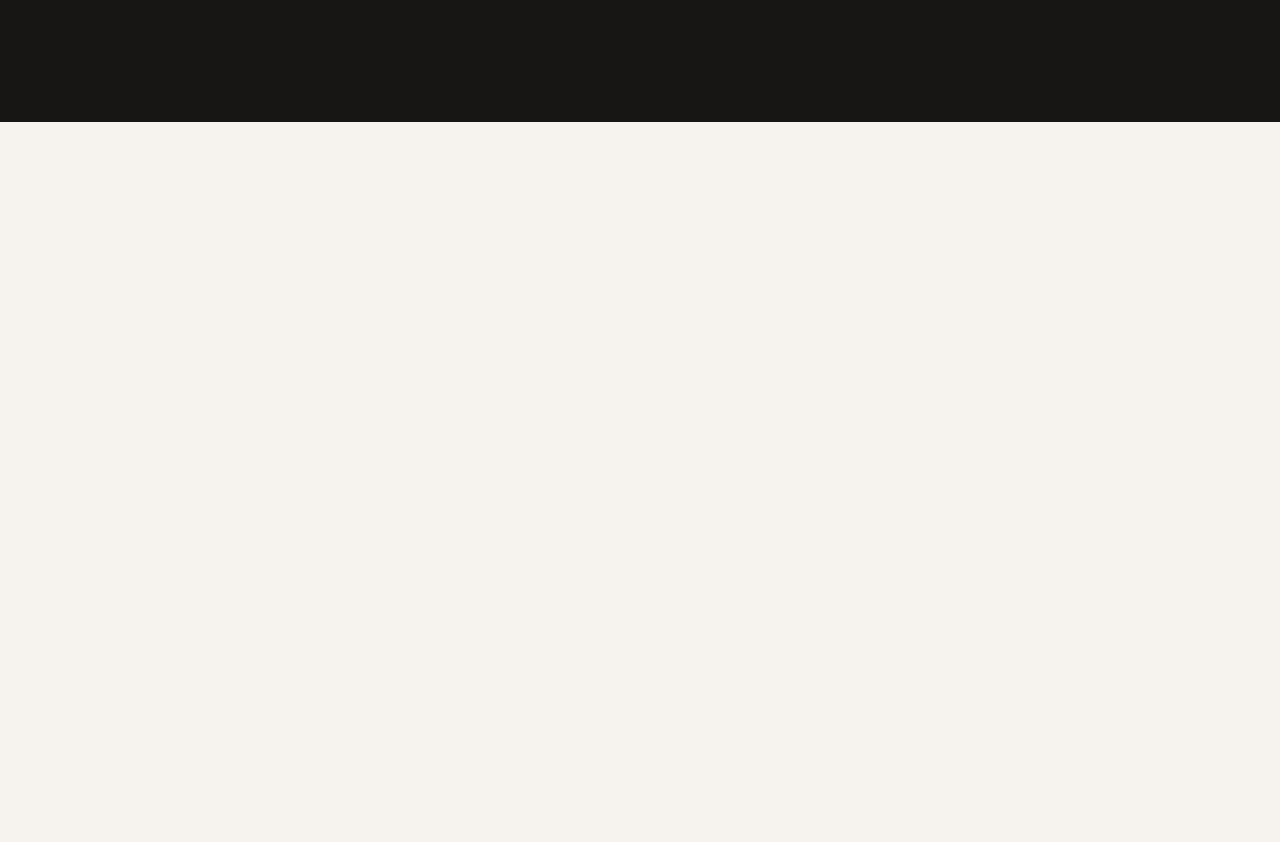
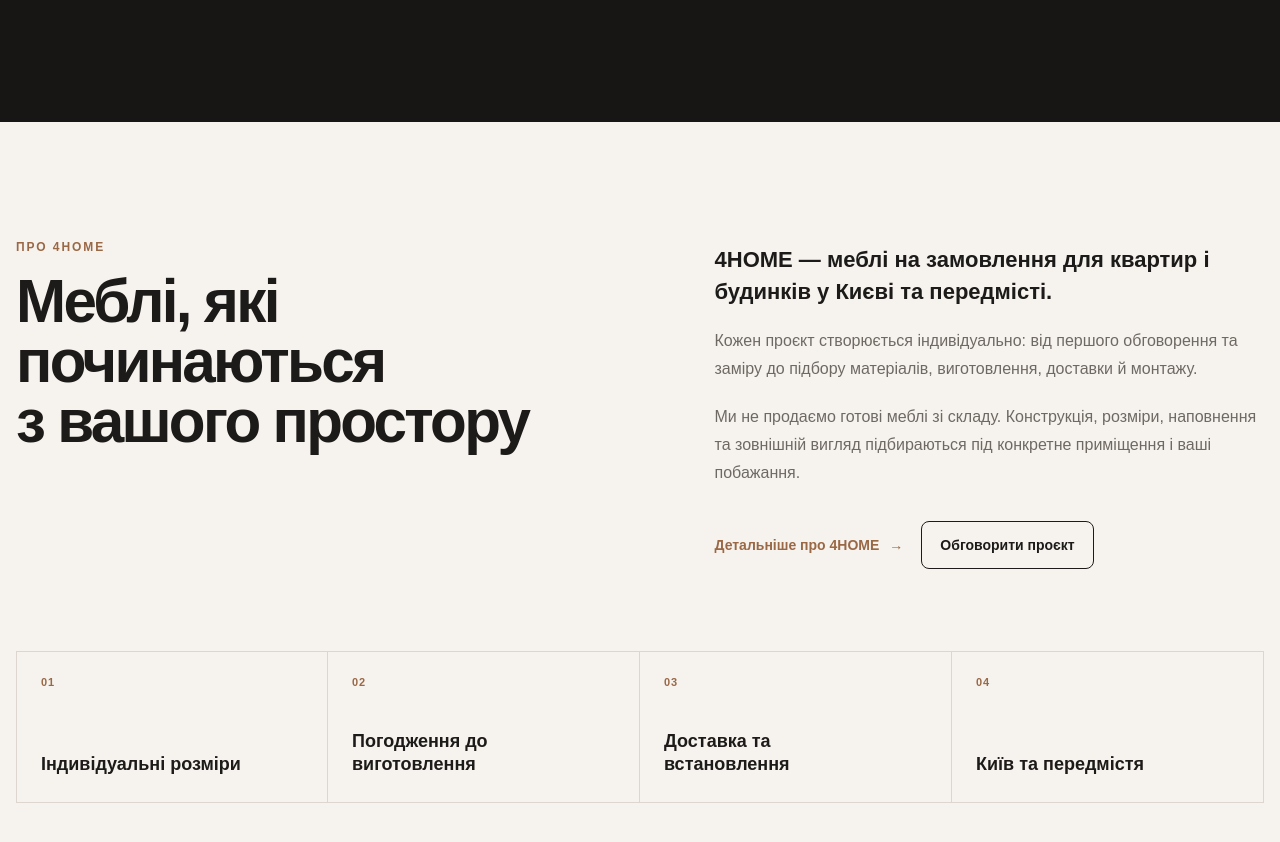
Before and after one commit to kostiantinkovalskyi93/4home-next, a Next.js app: page / in a window 1280 px wide. Shown: the part 5940-6782 px from the top of the page. Before the commit the page ends 6062 px from the top, so only its background shows below. Built offline with nearby package versions, Linux system fonts and the light colour scheme.

Commit message:
feat: add homepage about section

```diff
--- a/src/app/page.module.css
+++ b/src/app/page.module.css
@@ -867,6 +867,18 @@
 
   font-size: 14px;
   font-weight: 600;
+
+  transition:
+    background-color 180ms ease,
+    color 180ms ease,
+    transform 180ms ease;
+}
+
+.processButton:hover {
+  background: var(--color-text);
+  color: #ffffff;
+
+  transform: translateY(-1px);
 }
 
 /* ========================================
@@ -1002,6 +1014,176 @@
 }
 
 /* ========================================
+   ABOUT
+======================================== */
+
+.about {
+  padding-block: 118px 126px;
+
+  background: var(--color-bg);
+}
+
+.aboutGrid {
+  display: grid;
+  grid-template-columns:
+    minmax(0, 1fr)
+    minmax(360px, 0.9fr);
+
+  gap: 88px;
+
+  align-items: start;
+}
+
+.aboutEyebrow {
+  margin-bottom: 18px;
+
+  color: var(--color-accent);
+
+  font-size: 12px;
+  font-weight: 700;
+  line-height: 1.2;
+
+  letter-spacing: 0.16em;
+}
+
+.aboutTitle {
+  max-width: 760px;
+
+  color: var(--color-text);
+
+  font-size: clamp(44px, 4.7vw, 68px);
+  font-weight: 700;
+  line-height: 1;
+
+  letter-spacing: -0.045em;
+}
+
+.aboutContent {
+  max-width: 560px;
+
+  padding-top: 4px;
+}
+
+.aboutLead {
+  color: var(--color-text);
+
+  font-size: 22px;
+  font-weight: 600;
+  line-height: 1.45;
+}
+
+.aboutText {
+  margin-top: 20px;
+
+  color: var(--color-text-muted);
+
+  font-size: 16px;
+  line-height: 1.75;
+}
+
+.aboutActions {
+  display: flex;
+  flex-wrap: wrap;
+
+  align-items: center;
+
+  gap: 18px;
+
+  margin-top: 34px;
+}
+
+.aboutLink {
+  display: inline-flex;
+  align-items: center;
+
+  gap: 10px;
+
+  color: var(--color-accent);
+
+  font-size: 14px;
+  font-weight: 700;
+
+  transition: gap 180ms ease;
+}
+
+.aboutLink:hover {
+  gap: 16px;
+}
+
+.aboutButton {
+  min-height: 48px;
+
+  display: inline-flex;
+  align-items: center;
+  justify-content: center;
+
+  padding-inline: 18px;
+
+  border: 1px solid var(--color-text);
+  border-radius: var(--radius-sm);
+
+  font-size: 14px;
+  font-weight: 600;
+
+  transition:
+    background-color 180ms ease,
+    color 180ms ease,
+    transform 180ms ease;
+}
+
+.aboutButton:hover {
+  background: var(--color-text);
+  color: #ffffff;
+
+  transform: translateY(-1px);
+}
+
+.aboutFacts {
+  display: grid;
+  grid-template-columns: repeat(4, minmax(0, 1fr));
+
+  margin-top: 82px;
+
+  border-top: 1px solid var(--color-border);
+  border-bottom: 1px solid var(--color-border);
+}
+
+.aboutFact {
+  min-height: 150px;
+
+  display: flex;
+  flex-direction: column;
+  justify-content: space-between;
+
+  padding: 24px 24px 26px;
+
+  border-right: 1px solid var(--color-border);
+}
+
+.aboutFact:first-child {
+  border-left: 1px solid var(--color-border);
+}
+
+.aboutFactNumber {
+  color: var(--color-accent);
+
+  font-size: 11px;
+  font-weight: 700;
+
+  letter-spacing: 0.08em;
+}
+
+.aboutFactText {
+  max-width: 220px;
+
+  color: var(--color-text);
+
+  font-size: 18px;
+  font-weight: 600;
+  line-height: 1.3;
+}
+
+/* ========================================
    FOCUS
 ======================================== */
 
@@ -1012,7 +1194,9 @@
 .portfolioAllLink:focus-visible,
 .portfolioMobileLink:focus-visible,
 .processButton:focus-visible,
-.materialsLink:focus-visible {
+.materialsLink:focus-visible,
+.aboutLink:focus-visible,
+.aboutButton:focus-visible {
   outline: 2px solid var(--color-accent);
   outline-offset: 4px;
 }
@@ -1026,7 +1210,8 @@
   .categoriesHeader,
   .portfolioHeader,
   .processHeader,
-  .materialsHeader {
+  .materialsHeader,
+  .aboutGrid {
     grid-template-columns: 1fr;
 
     max-width: 760px;
@@ -1038,18 +1223,22 @@
   .categoriesIntro,
   .portfolioIntro,
   .processIntro,
-  .materialsIntro {
+  .materialsIntro,
+  .aboutContent {
     max-width: 620px;
   }
 
   .advantagesGrid,
-  .materialsGrid {
+  .materialsGrid,
+  .aboutFacts {
     grid-template-columns: repeat(2, minmax(0, 1fr));
   }
 
   .materialCard:nth-child(3),
-  .materialCard:nth-child(4) {
-    border-top: 1px solid rgba(255, 255, 255, 0.14);
+  .materialCard:nth-child(4),
+  .aboutFact:nth-child(3),
+  .aboutFact:nth-child(4) {
+    border-top: 1px solid var(--color-border);
   }
 
   .processTimeline {
@@ -1080,7 +1269,8 @@
   .categories,
   .portfolio,
   .process,
-  .materials {
+  .materials,
+  .about {
     padding-block: 92px 100px;
   }
 
@@ -1088,7 +1278,8 @@
   .categoriesGrid,
   .portfolioGrid,
   .processTimeline,
-  .materialsGrid {
+  .materialsGrid,
+  .aboutFacts {
     margin-top: 56px;
   }
 }
@@ -1169,7 +1360,8 @@
   .categoriesEyebrow,
   .portfolioEyebrow,
   .processEyebrow,
-  .materialsEyebrow {
+  .materialsEyebrow,
+  .aboutEyebrow {
     font-size: 11px;
   }
 
@@ -1201,7 +1393,8 @@
   .categories,
   .portfolio,
   .process,
-  .materials {
+  .materials,
+  .about {
     padding-block: 76px 84px;
   }
 
@@ -1209,7 +1402,8 @@
   .categoriesTitle,
   .portfolioTitle,
   .processTitle,
-  .materialsTitle {
+  .materialsTitle,
+  .aboutTitle {
     font-size: clamp(38px, 10vw, 48px);
     line-height: 1.02;
   }
@@ -1293,6 +1487,65 @@
     width: 100%;
   }
 
+  .aboutGrid {
+    gap: 26px;
+  }
+
+  .aboutLead {
+    font-size: 20px;
+  }
+
+  .aboutText {
+    margin-top: 16px;
+
+    font-size: 15px;
+    line-height: 1.7;
+  }
+
+  .aboutActions {
+    display: grid;
+    grid-template-columns: 1fr;
+
+    gap: 14px;
+
+    margin-top: 28px;
+  }
+
+  .aboutButton {
+    width: 100%;
+    min-height: 54px;
+  }
+
+  .aboutFacts {
+    grid-template-columns: 1fr;
+
+    margin-top: 56px;
+
+    border-bottom: 0;
+  }
+
+  .aboutFact,
+  .aboutFact:first-child {
+    min-height: auto;
+
+    padding: 22px 0 24px;
+
+    border-right: 0;
+    border-left: 0;
+    border-bottom: 1px solid var(--color-border);
+  }
+
+  .aboutFact:nth-child(3),
+  .aboutFact:nth-child(4) {
+    border-top: 0;
+  }
+
+  .aboutFactText {
+    margin-top: 20px;
+
+    font-size: 18px;
+  }
+
   .categoryLink:hover .categoryImage,
   .portfolioLink:hover .portfolioImage {
     transform: none;
@@ -1312,7 +1565,8 @@
   .categoriesTitle,
   .portfolioTitle,
   .processTitle,
-  .materialsTitle {
+  .materialsTitle,
+  .aboutTitle {
     font-size: 36px;
   }
 }
@@ -1330,7 +1584,10 @@
   .portfolioImage,
   .portfolioAllLink,
   .materialCard,
-  .materialsLink {
+  .materialsLink,
+  .processButton,
+  .aboutLink,
+  .aboutButton {
     transition: none;
   }
 }
--- a/src/app/page.tsx
+++ b/src/app/page.tsx
@@ -165,6 +165,25 @@
     title: "Фурнітура та механізми",
     description:
       "Підбираємо петлі, напрямні, системи відкривання та інші механізми відповідно до конструкції.",
+  },
+];
+
+const aboutFacts = [
+  {
+    number: "01",
+    title: "Індивідуальні розміри",
+  },
+  {
+    number: "02",
+    title: "Погодження до виготовлення",
+  },
+  {
+    number: "03",
+    title: "Доставка та встановлення",
+  },
+  {
+    number: "04",
+    title: "Київ та передмістя",
   },
 ];
 
@@ -504,6 +523,61 @@
             </div>
           </div>
         </section>
+
+        <section className={styles.about}>
+          <div className="container">
+            <div className={styles.aboutGrid}>
+              <div className={styles.aboutIntro}>
+                <p className={styles.aboutEyebrow}>ПРО 4HOME</p>
+
+                <h2 className={styles.aboutTitle}>
+                  Меблі, які починаються
+                  <br />
+                  з вашого простору
+                </h2>
+              </div>
+
+              <div className={styles.aboutContent}>
+                <p className={styles.aboutLead}>
+                  4HOME — меблі на замовлення для квартир і будинків у Києві та
+                  передмісті.
+                </p>
+
+                <p className={styles.aboutText}>
+                  Кожен проєкт створюється індивідуально: від першого
+                  обговорення та заміру до підбору матеріалів, виготовлення,
+                  доставки й монтажу.
+                </p>
+
+                <p className={styles.aboutText}>
+                  Ми не продаємо готові меблі зі складу. Конструкція, розміри,
+                  наповнення та зовнішній вигляд підбираються під конкретне
+                  приміщення і ваші побажання.
+                </p>
+
+                <div className={styles.aboutActions}>
+                  <Link href="/about" className={styles.aboutLink}>
+                    Детальніше про 4HOME
+                    <span aria-hidden="true">→</span>
+                  </Link>
+
+                  <Link href="/contacts" className={styles.aboutButton}>
+                    Обговорити проєкт
+                  </Link>
+                </div>
+              </div>
+            </div>
+
+            <div className={styles.aboutFacts}>
+              {aboutFacts.map((fact) => (
+                <div key={fact.number} className={styles.aboutFact}>
+                  <span className={styles.aboutFactNumber}>{fact.number}</span>
+                  <p className={styles.aboutFactText}>{fact.title}</p>
+                </div>
+              ))}
+            </div>
+          </div>
+        </section>
       </main>
     </>
   );
```
